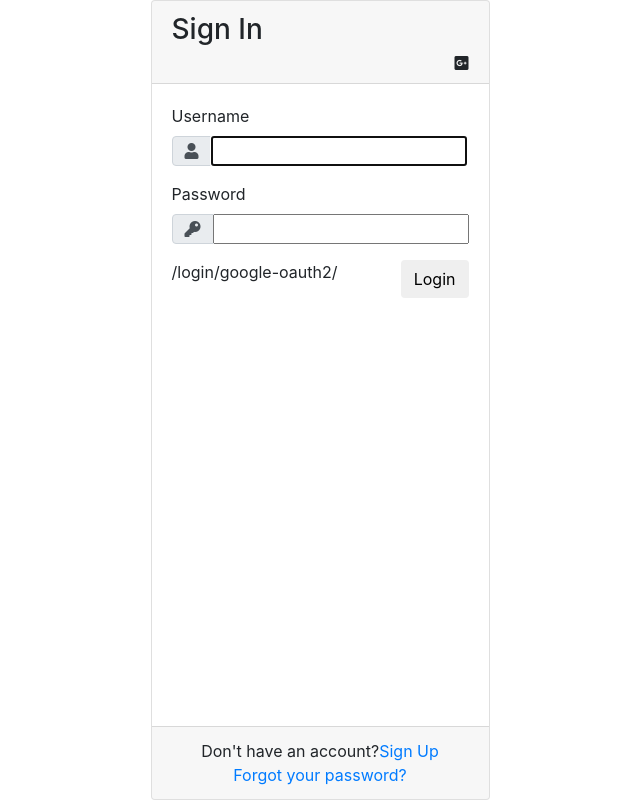
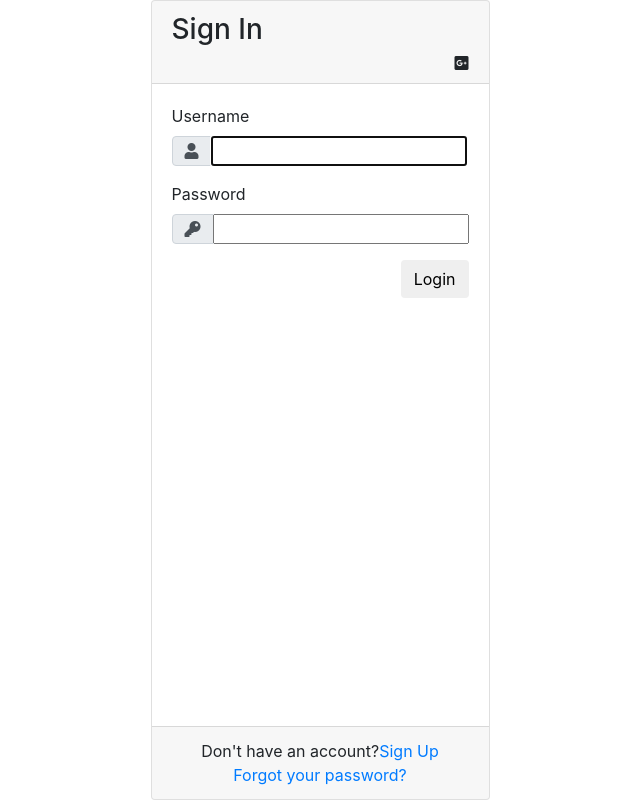
Before and after one commit to UVA-CS3240-S19/HoosHome, a Django app: page /accounts/login/ in a window 1280 px wide. Shown: the whole page, without its empty margins (320-960 px from the left). Run offline with Django 3.2, Linux system fonts and the light colour scheme; some libraries are stand-ins or nearby versions.

Commit message:
front-end login

```diff
--- a/home/templates/registration/login.html
+++ b/home/templates/registration/login.html
@@ -58,7 +58,6 @@
         </form>
         <html>
 <head>
-  {% url 'social:begin' 'google-oauth2' %}
   <meta name="google-signin-client_id" content="627932618213-6oiauv9toareadjoro20t0uu765081fi.apps.googleusercontent.com">
 </head>
 <body>
```
